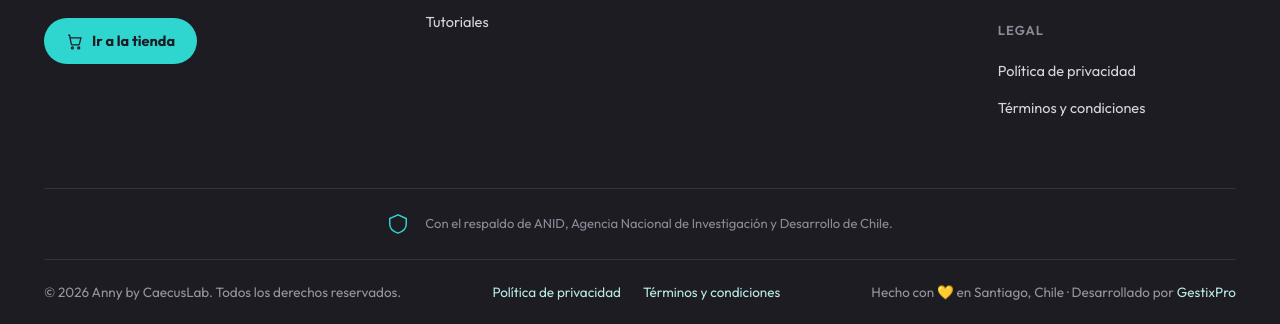
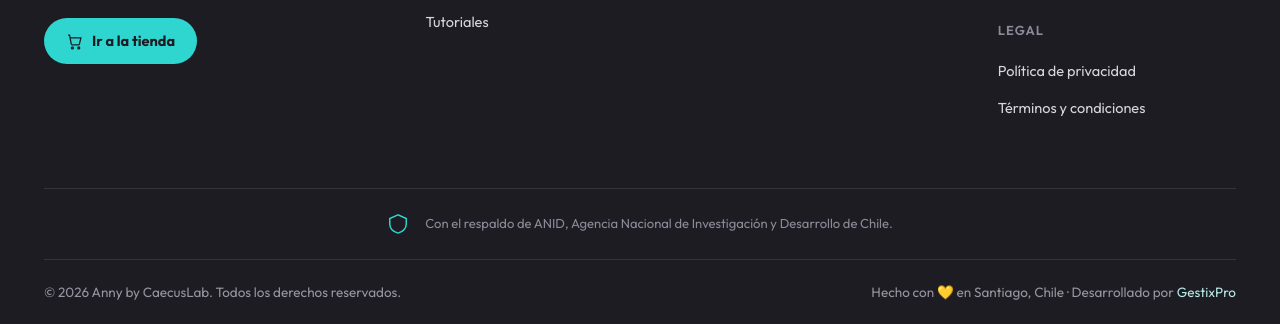
Before and after one commit to soyleomunoz/lentesanny, a plain HTML site: page index.html in a window 1280 px wide. Shown: the part 9648-9972 px from the top of the page. Drawn offline with Linux system fonts and the light colour scheme.

Commit message:
Pie de página: sin enlaces repetidos ni enlaces sin destino
Co-Authored-By: Claude Opus 5.5 <noreply@anthropic.com>
Claude-Session: https://claude.ai/code/session_01AHCxwFZGgADBTkyU4bp5L4

```diff
--- a/index.html
+++ b/index.html
@@ -1899,10 +1899,6 @@ body.hero-video-ready.hero-in-view:not(.hero-video-off) .hero-video-off-btn{ dis
 
     <div class="footer-bottom">
       <span id="copyrightText">© 2026 Anny by CaecusLab. Todos los derechos reservados.</span>
-      <nav class="footer-legal" aria-label="Enlaces legales">
-        <a href="privacidad.html">Política de privacidad</a>
-        <a href="terminos.html">Términos y condiciones</a>
-      </nav>
       <span>Hecho con 💛 en <span id="footerCity">Santiago, Chile</span> · Desarrollado por <a href="https://gestixpro.cl/" target="_blank" rel="noopener">GestixPro</a></span>
     </div>
   </div>
```
